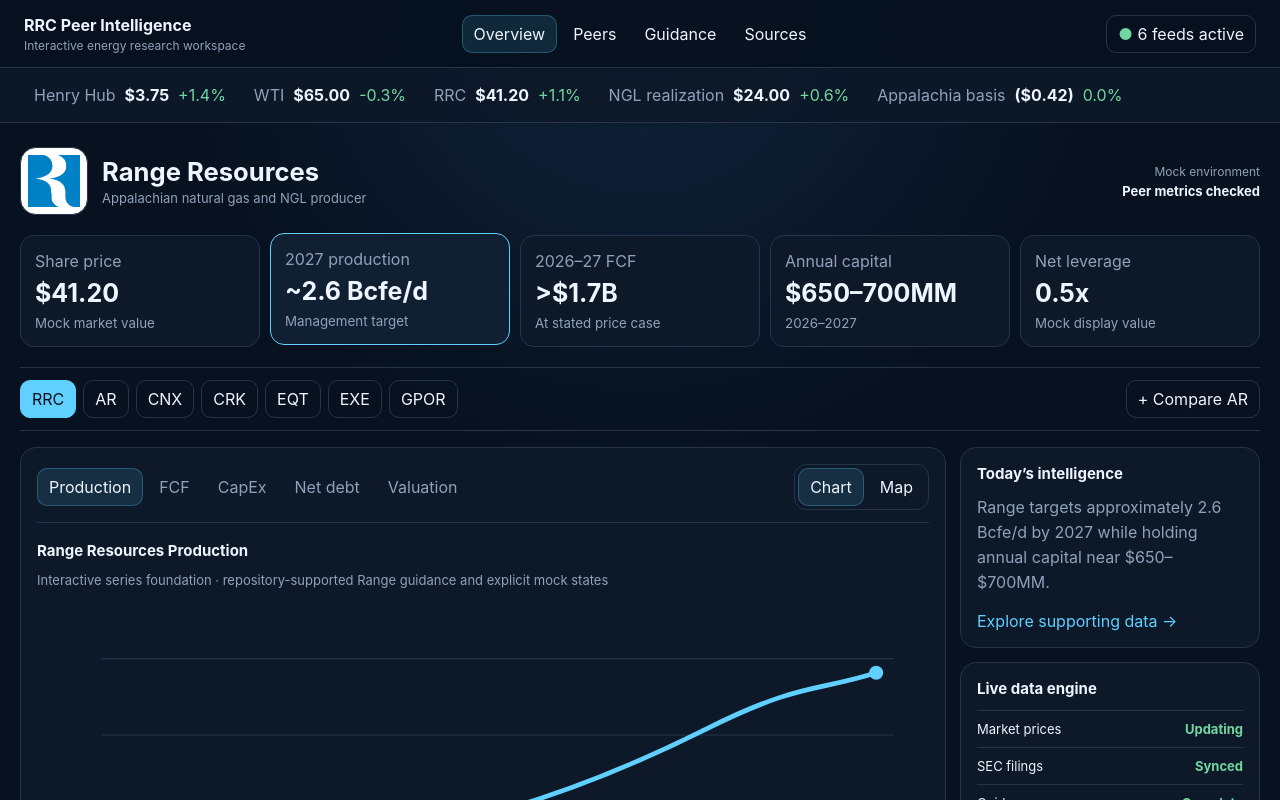
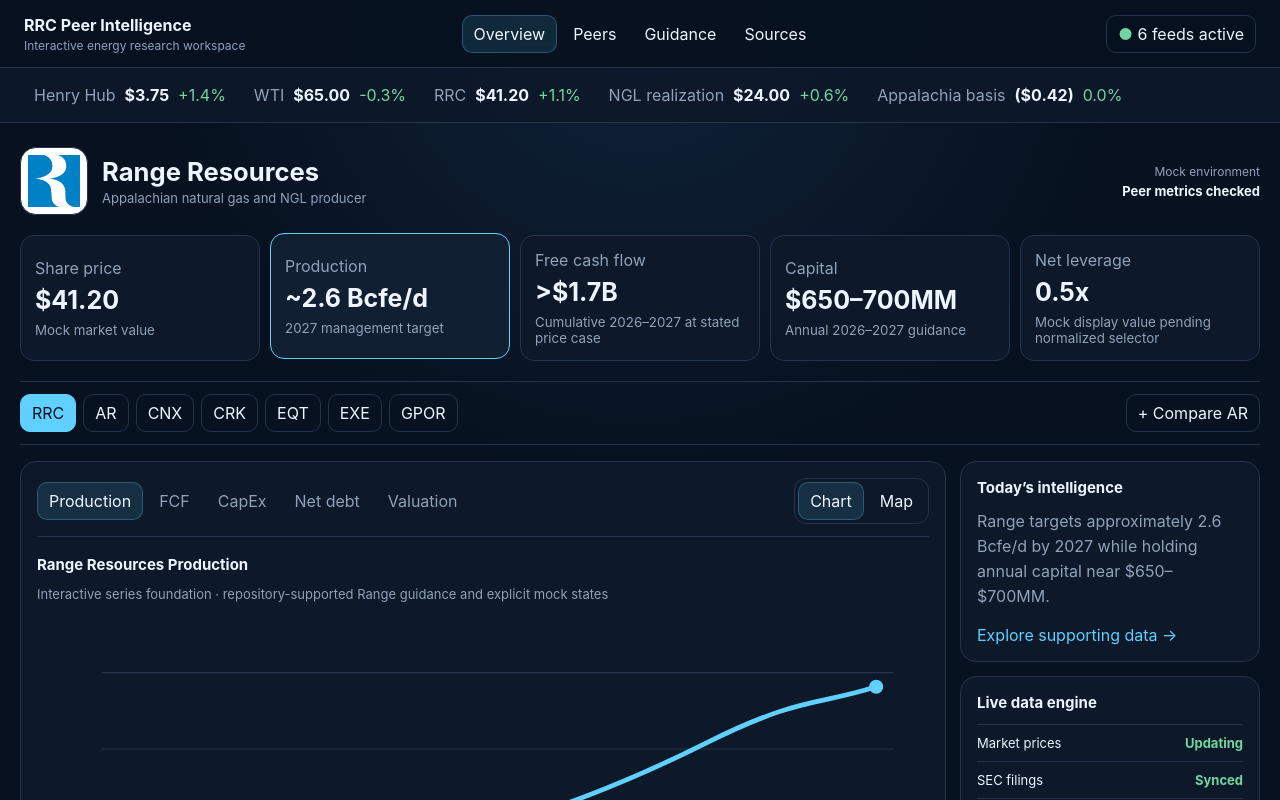
Before and after one commit to christian-04-code/rrc-peer-dashboard, a Next.js app: page / in a window 1280 px wide. Shown: the top 800 px of the page. Built offline with nearby package versions, Linux system fonts and the light colour scheme.

Commit message:
Wire homepage to typed fixture adapter

```diff
--- a/components/HomeDashboard.tsx
+++ b/components/HomeDashboard.tsx
@@ -9,8 +9,14 @@
 import eqtLogo from "@/assets/logos/EQT.png";
 import exeLogo from "@/assets/logos/EXE.png";
 import gporLogo from "@/assets/logos/GPOR.svg";
+import {
+  activityMessages,
+  fixtureDisclaimer,
+  getHomepageMetrics,
+  marketRibbon,
+  type Ticker
+} from "@/lib/dashboard/homepage-data";
 
-type Ticker = "RRC" | "AR" | "CNX" | "CRK" | "EQT" | "EXE" | "GPOR";
 type Metric = "production" | "fcf" | "capex" | "debt" | "valuation";
 type Workspace = "chart" | "map";
 
@@ -18,47 +24,17 @@
   name: string;
   subtitle: string;
   logo: StaticImageData | string;
-  metrics: { label: string; value: string; note: string }[];
 };
 
 const companies: Record<Ticker, CompanyView> = {
-  RRC: {
-    name: "Range Resources",
-    subtitle: "Appalachian natural gas and NGL producer",
-    logo: rrcLogo,
-    metrics: [
-      { label: "Share price", value: "$41.20", note: "Mock market value" },
-      { label: "2027 production", value: "~2.6 Bcfe/d", note: "Management target" },
-      { label: "2026–27 FCF", value: ">$1.7B", note: "At stated price case" },
-      { label: "Annual capital", value: "$650–700MM", note: "2026–2027" },
-      { label: "Net leverage", value: "0.5x", note: "Mock display value" }
-    ]
-  },
-  AR: { name: "Antero Resources", subtitle: "Appalachian gas and NGL producer", logo: arLogo, metrics: mockMetrics("AR") },
-  CNX: { name: "CNX Resources", subtitle: "Appalachian natural gas producer", logo: cnxLogo, metrics: mockMetrics("CNX") },
-  CRK: { name: "Comstock Resources", subtitle: "Haynesville natural gas producer", logo: crkLogo, metrics: mockMetrics("CRK") },
-  EQT: { name: "EQT Corporation", subtitle: "Large-scale Appalachian gas producer", logo: eqtLogo, metrics: mockMetrics("EQT") },
-  EXE: { name: "Expand Energy", subtitle: "Diversified U.S. natural gas producer", logo: exeLogo, metrics: mockMetrics("EXE") },
-  GPOR: { name: "Gulfport Energy", subtitle: "Appalachian-focused gas producer", logo: gporLogo, metrics: mockMetrics("GPOR") }
+  RRC: { name: "Range Resources", subtitle: "Appalachian natural gas and NGL producer", logo: rrcLogo },
+  AR: { name: "Antero Resources", subtitle: "Appalachian gas and NGL producer", logo: arLogo },
+  CNX: { name: "CNX Resources", subtitle: "Appalachian natural gas producer", logo: cnxLogo },
+  CRK: { name: "Comstock Resources", subtitle: "Haynesville natural gas producer", logo: crkLogo },
+  EQT: { name: "EQT Corporation", subtitle: "Large-scale Appalachian gas producer", logo: eqtLogo },
+  EXE: { name: "Expand Energy", subtitle: "Diversified U.S. natural gas producer", logo: exeLogo },
+  GPOR: { name: "Gulfport Energy", subtitle: "Appalachian-focused gas producer", logo: gporLogo }
 };
-
-function mockMetrics(ticker: string) {
-  return [
-    { label: "Share price", value: "—", note: `${ticker} adapter pending` },
-    { label: "Production", value: "—", note: "Normalized data pending" },
-    { label: "Free cash flow", value: "—", note: "Consensus adapter pending" },
-    { label: "Capital", value: "—", note: "Guidance adapter pending" },
-    { label: "Net leverage", value: "—", note: "Derived selector pending" }
-  ];
-}
-
-const marketItems = [
-  ["Henry Hub", "$3.75", "+1.4%"],
-  ["WTI", "$65.00", "-0.3%"],
-  ["RRC", "$41.20", "+1.1%"],
-  ["NGL realization", "$24.00", "+0.6%"],
-  ["Appalachia basis", "($0.42)", "0.0%"]
-];
 
 export function HomeDashboard() {
   const [ticker, setTicker] = useState<Ticker>("RRC");
@@ -68,12 +44,12 @@
   const [activity, setActivity] = useState("Market ribbon initialized");
   const [drawer, setDrawer] = useState<string | null>(null);
   const company = companies[ticker];
+  const metrics = useMemo(() => getHomepageMetrics(ticker), [ticker]);
 
   useEffect(() => {
-    const messages = ["Market prices refreshed", "Peer metrics checked", "Guidance records verified", "Source graph synchronized"];
     let index = 0;
     const timer = window.setInterval(() => {
-      setActivity(messages[index % messages.length]);
+      setActivity(activityMessages[index % activityMessages.length]);
       index += 1;
     }, 2600);
     return () => window.clearInterval(timer);
@@ -98,9 +74,9 @@
       </header>
 
       <section className="market-ribbon" aria-label="Mock live market ribbon">
-        {marketItems.map(([label, value, change]) => (
-          <button key={label} onClick={() => setDrawer(`${label}: mock market context, timestamp, range, and source details.`)}>
-            <span>{label}</span><strong>{value}</strong><em>{change}</em>
+        {marketRibbon.map((item) => (
+          <button key={item.key} onClick={() => setDrawer(`${item.label}: ${item.status} market context, timestamp, range, and source details.`)}>
+            <span>{item.label}</span><strong>{item.displayValue}</strong><em>{item.change}</em>
           </button>
         ))}
       </section>
@@ -115,9 +91,9 @@
         </div>
 
         <section className="metric-grid">
-          {company.metrics.map((item, index) => (
-            <button key={item.label} className={index === metricIndex(metric) ? "metric active" : "metric"} onClick={() => setMetric(metricFromIndex(index))}>
-              <span>{item.label}</span><strong>{item.value}</strong><small>{item.note}</small>
+          {metrics.map((item, index) => (
+            <button key={item.key} className={index === metricIndex(metric) ? "metric active" : "metric"} onClick={() => setMetric(metricFromIndex(index))}>
+              <span>{item.label}</span><strong>{item.displayValue}</strong><small>{item.note}</small>
             </button>
           ))}
         </section>
@@ -142,6 +118,8 @@
             <div className="panel"><h2>Live data engine</h2><ul><li><span>Market prices</span><strong>Updating</strong></li><li><span>SEC filings</span><strong>Synced</strong></li><li><span>Guidance parser</span><strong>Complete</strong></li><li><span>Peer metrics</span><strong>Ready</strong></li></ul></div>
           </aside>
         </section>
+
+        <p className="fixture-note">{fixtureDisclaimer}</p>
       </section>
 
       {drawer && <div className="drawer-backdrop" onClick={() => setDrawer(null)}><aside className="drawer" onClick={(event) => event.stopPropagation()}><button onClick={() => setDrawer(null)}>Close</button><h2>Detail drawer</h2><p>{drawer}</p><p className="muted">Production build must attach exact source metadata and normalized record IDs here.</p></aside></div>}
```
